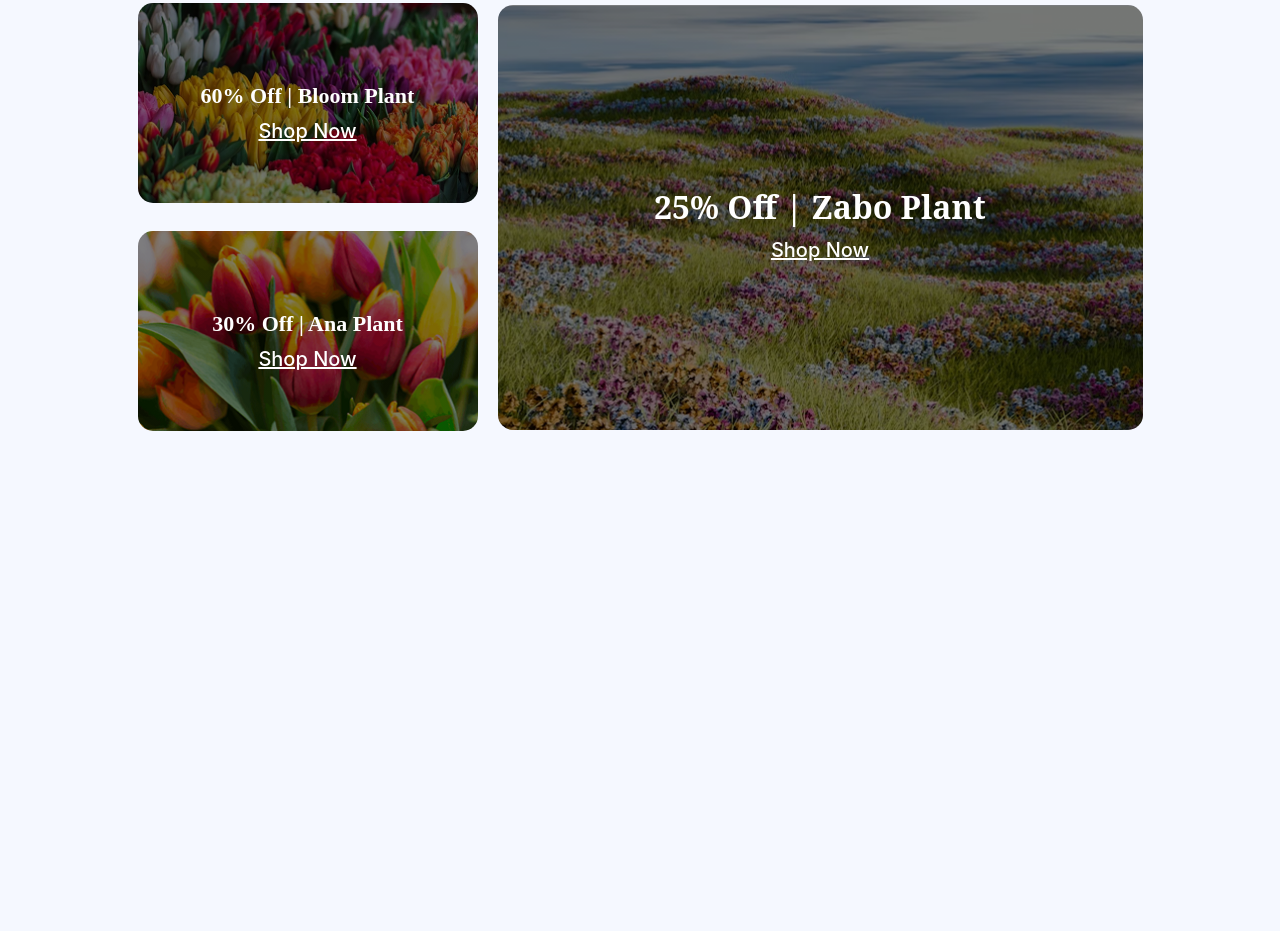
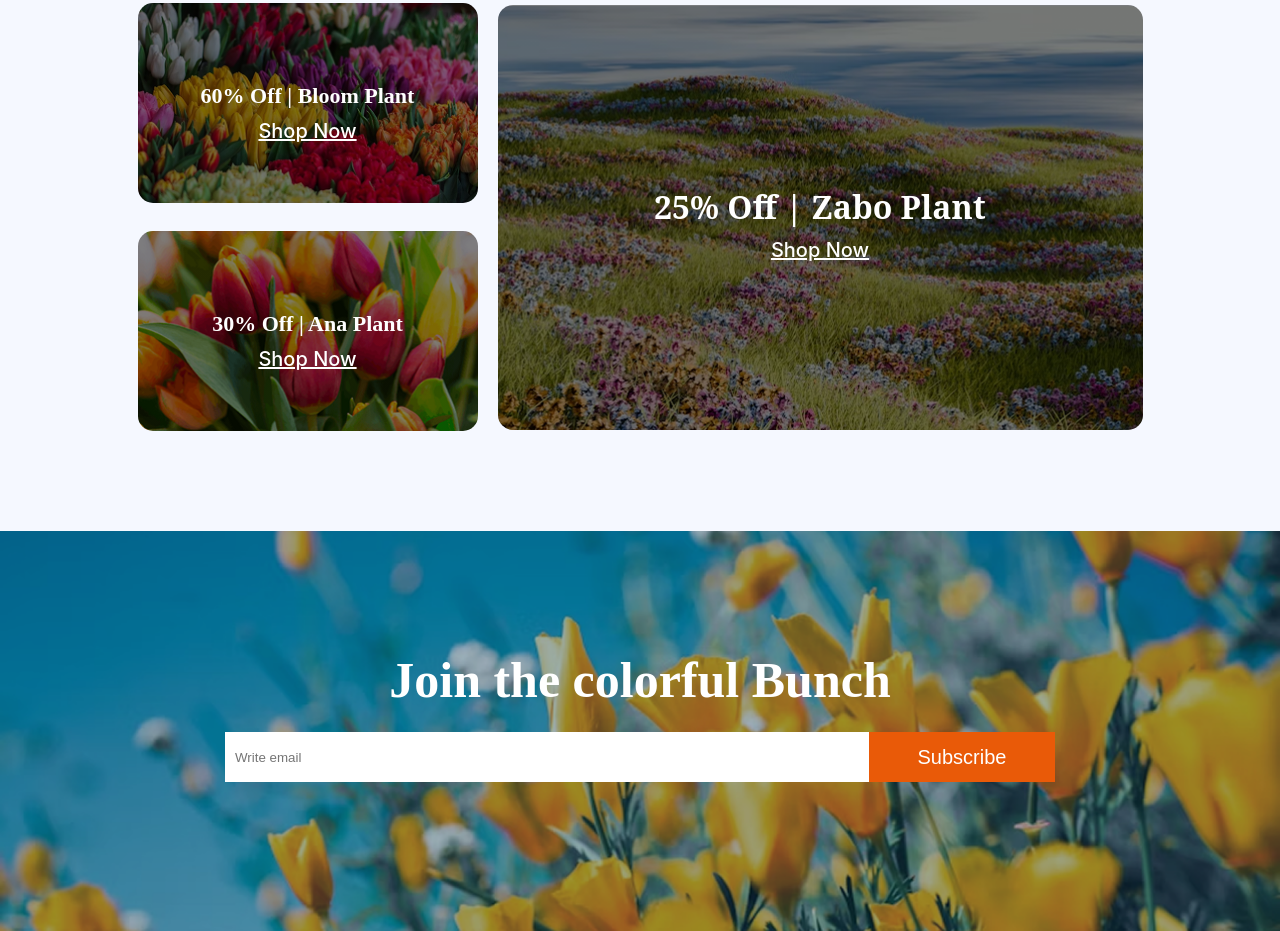
Before and after one commit to sharif-ahmad557/beautiful-flowers-ph-a2, a plain HTML site: page index.html in a window 1280 px wide. Shown: the part 2582-3513 px from the top of the page. Before the commit the page ends 3113 px from the top, so only its background shows below. Drawn offline with Linux system fonts and the light colour scheme.

Commit message:
join section

```diff
--- a/index.html
+++ b/index.html
@@ -221,7 +221,7 @@
     </div>
     </div>
 </main>
-    <!-- <div class="join-section">
+    <div class="join-section">
         <div class="join-text">
           <h3>Join the colorful Bunch</h3>
           <div class="subscribe">
@@ -231,7 +231,7 @@
         </div>
       </div>
     </div>
-   <footer>
+   <!-- <footer>
       <div class="footer-section">
         <div class="f-logo">
           <img src="./assets/images/logo.png" alt="">
```
